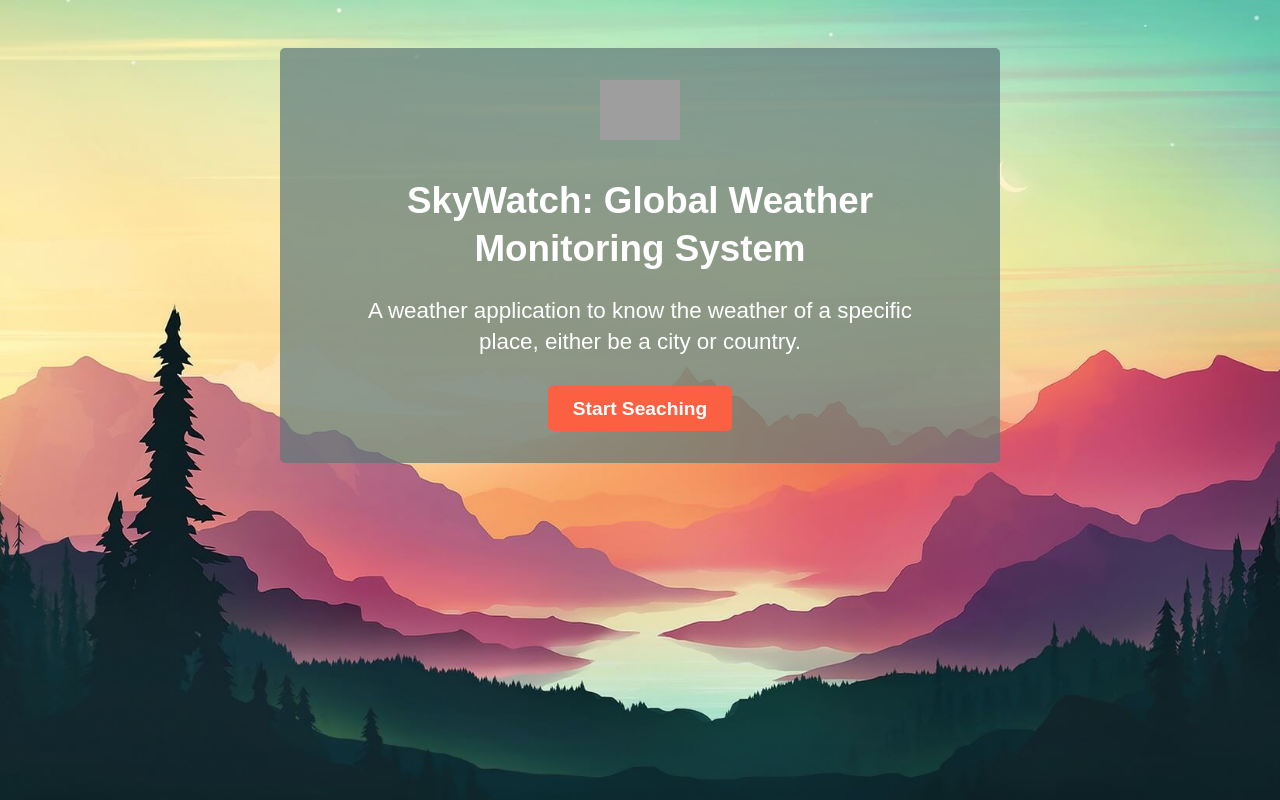
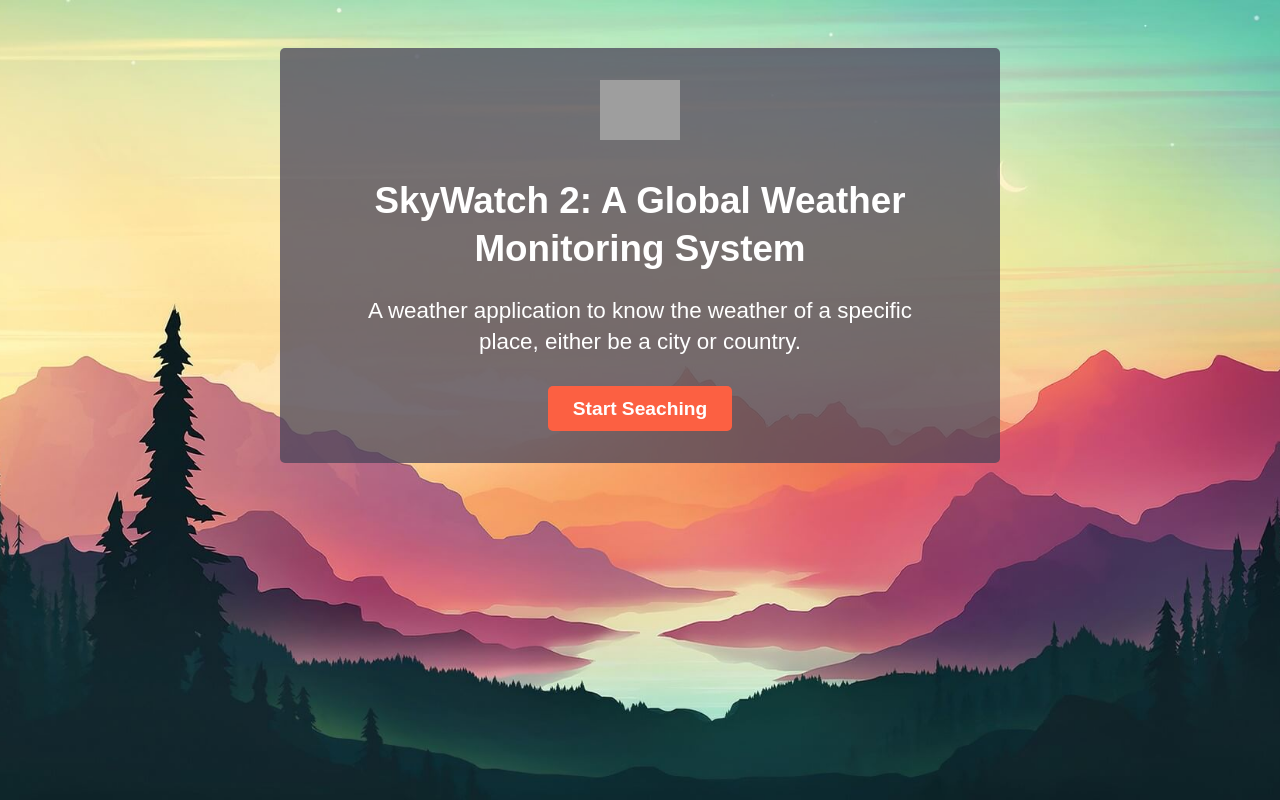
Before and after one commit to AdmiralFirefox/skywatch-v2, a React (Vite) app: page / in a window 1280 px wide. Built offline with nearby package versions, Linux system fonts and the light colour scheme; no server answers; grey boxes are pictures that could not be loaded.

Commit message:
Change background card color theme on home and search section

```diff
--- a/src/Home.tsx
+++ b/src/Home.tsx
@@ -16,7 +16,7 @@ function Home() {
     <main>
       <section className={styles["home-card"]}>
         <img src={WebLogo} alt="Web Logo" />
-        <h1>SkyWatch: Global Weather Monitoring System</h1>
+        <h1>SkyWatch 2: A Global Weather Monitoring System</h1>
         <p>
           A weather application to know the weather of a specific place, either
           be a city or country.
--- a/src/routes/search.tsx
+++ b/src/routes/search.tsx
@@ -244,7 +244,7 @@ const Search = () => {
             style={{
               background:
                 changeTheme === ""
-                  ? "hsla(182, 13%, 42%, 0.7)"
+                  ? "hsla(254, 14%, 31%, 0.75)"
                   : changeTheme === "day"
                   ? "hsla(202, 58%, 35%, 0.75)"
                   : "hsla(254, 14%, 45%, 0.75)",
@@ -261,7 +261,7 @@ const Search = () => {
             style={{
               background:
                 changeTheme === ""
-                  ? "hsla(182, 13%, 42%, 0.7)"
+                  ? "hsla(254, 14%, 31%, 0.75)"
                   : changeTheme === "day"
                   ? "hsla(202, 58%, 35%, 0.75)"
                   : "hsla(254, 14%, 45%, 0.75)",
@@ -276,7 +276,7 @@ const Search = () => {
             style={{
               background:
                 changeTheme === ""
-                  ? "hsla(182, 13%, 42%, 0.7)"
+                  ? "hsla(254, 14%, 31%, 0.75)"
                   : changeTheme === "day"
                   ? "hsla(202, 58%, 35%, 0.75)"
                   : "hsla(254, 14%, 45%, 0.75)",
--- a/src/styles/Home.module.scss
+++ b/src/styles/Home.module.scss
@@ -7,7 +7,7 @@
 }
 
 .home-card {
-  background: theme.$transparent-light-sky-blue-color;
+  background: theme.$transparent-dark-purple-color;
   width: min(85%, 45em);
   margin: 3em auto 3em auto;
   padding: 2em;
--- a/src/styles/search/SearchPage.module.scss
+++ b/src/styles/search/SearchPage.module.scss
@@ -23,7 +23,7 @@
   margin: 1.5em auto 3em auto;
 
   .initial-content-card {
-    background: theme.$transparent-light-sky-blue-color;
+    background: theme.$transparent-dark-purple-color;
     margin: 0em auto 3em auto;
     padding: 2em;
     display: flex;
```
